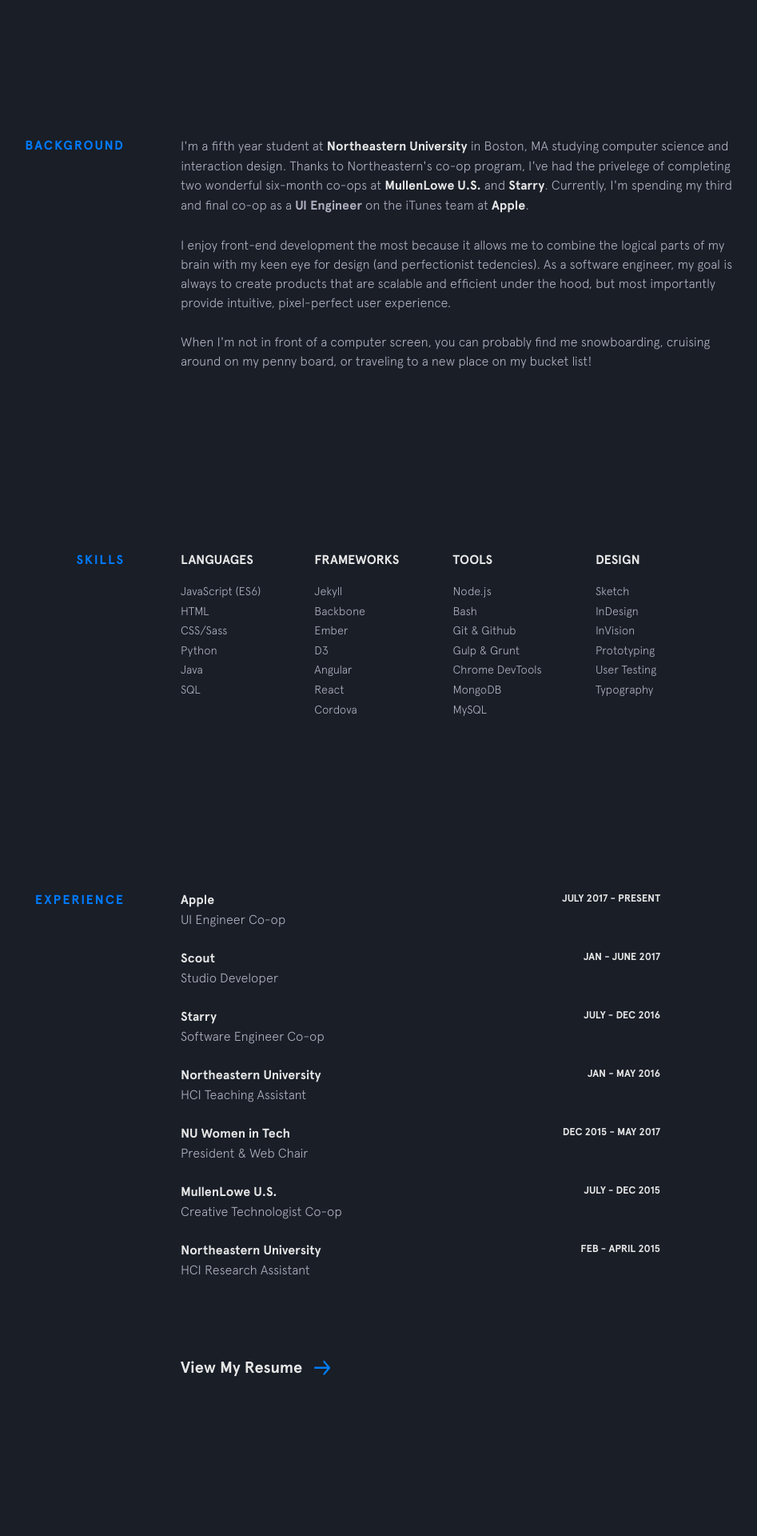
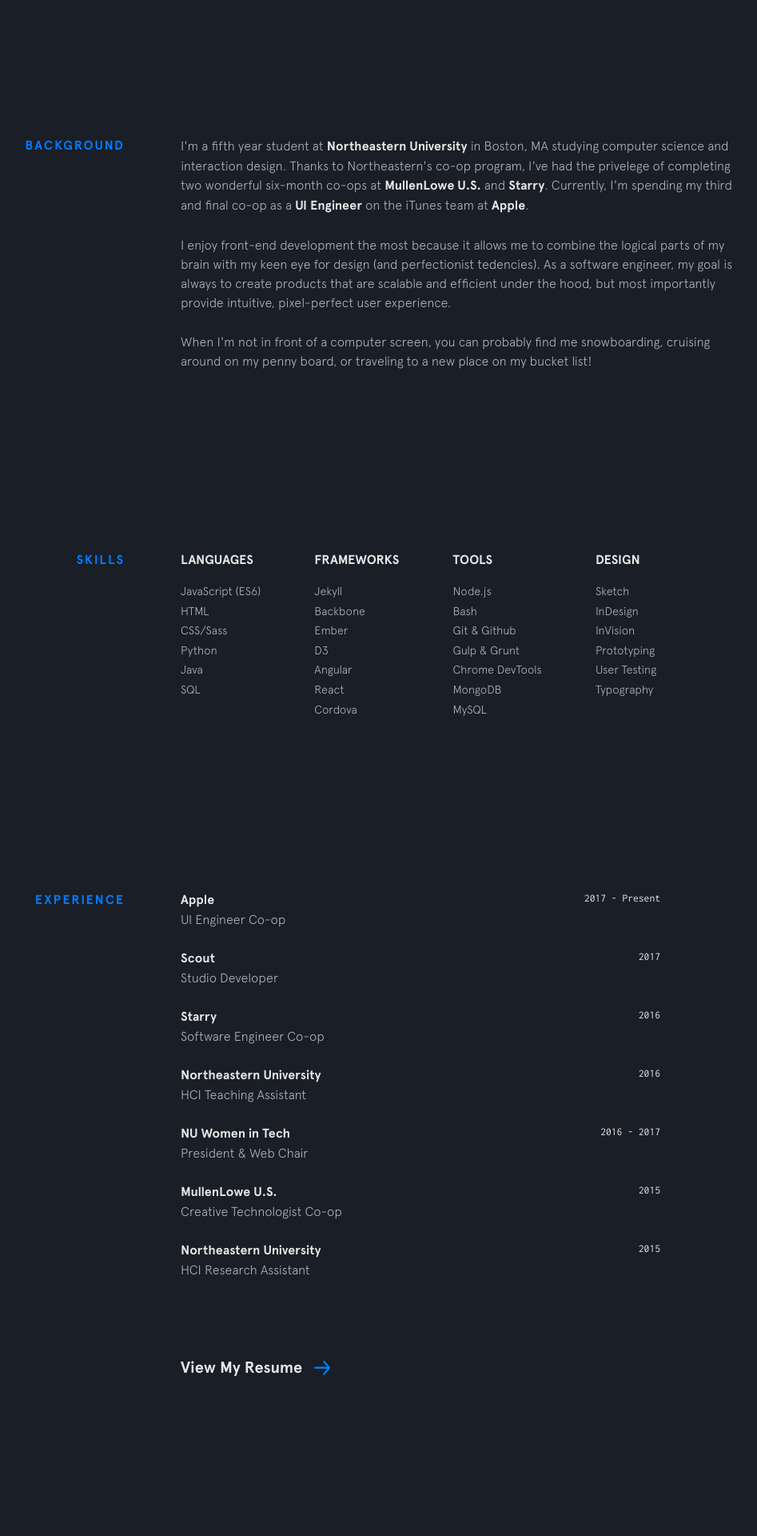
Before and after one commit to bchiang7/v3, a Jekyll site: the page built from index.html, in a window 1280 px wide. Shown: the part 830-2750 px from the top of the page at 80% size, without its empty margins (199-1146 px from the left). Built offline with Jekyll 4.4.1, drawn with Linux system fonts in a browser that asks for light colours; nearby versions of some CDN libraries.

Commit message:
inconsolata

```diff
--- a/_data/experience.yml
+++ b/_data/experience.yml
@@ -1,34 +1,34 @@
 - company: Apple
   url: https://www.apple.com/music/
-  time: July 2017 - Present
+  time: 2017 - Present
   position: UI Engineer Co-op
 
 - company: Scout
   url: https://web.northeastern.edu/scout/
-  time: Jan - June 2017
+  time: 2017
   position: Studio Developer
 
 - company: Starry
   url: https://starry.com/
-  time: July - Dec 2016
+  time: 2016
   position: Software Engineer Co-op
 
 - company: Northeastern University
   url: http://www.ccis.northeastern.edu/
-  time: Jan - May 2016
+  time: 2016
   position: HCI Teaching Assistant
 
 - company: NU Women in Tech
   url: http://nuwit.ccs.neu.edu/
-  time: Dec 2015 - May 2017
+  time: 2016 - 2017
   position: President & Web Chair
 
 - company: MullenLowe U.S.
   url: https://us.mullenlowe.com/
-  time: July - Dec 2015
+  time: 2015
   position: Creative Technologist Co-op
 
 - company: Northeastern University
   url: http://www.ccis.northeastern.edu/
-  time: Feb - April 2015
+  time: 2015
   position: HCI Research Assistant
--- a/_data/other-projects.yml
+++ b/_data/other-projects.yml
@@ -24,7 +24,7 @@
   url: https://github.com/crowddj/crowddj-react
   code: https://github.com/crowddj/crowddj-react
   description: A web app that allows people who are at a party or social gathering with a DJ to request songs via their smartphones. The web app allows people to see the currently playing song, request songs, upvote songs, and rate songs so the DJ can see how the crowd is feeling and act accordingly. In other words, Crowd DJ is essentially a crowdsourced music queue. <br>
-    <a class="underline-link" class="small" href="http://projects.hackbeanpot.com/2017-projects.html">🏆 &nbsp; Won Best UI/UX Design at Hackbeanpot 2017 &nbsp; 🏆</a>
+    <a class="small" href="http://projects.hackbeanpot.com/2017-projects.html">🏆 Won Best UI/UX Design at Hackbeanpot 2017 🏆</a>
   used:
     - thing: React
     - thing: Sass
--- a/_includes/head.html
+++ b/_includes/head.html
@@ -26,5 +26,5 @@
 <meta name="twitter:title" content="{{site.title}}">
 <meta name="twitter:description" content="{{site.description}}">
 <meta name="twitter:image:src" content="{{site.cover}}">
-<link rel="stylesheet" href="https://cdnjs.cloudflare.com/ajax/libs/normalize/4.2.0/normalize.min.css">
+<link href="https://fonts.googleapis.com/css?family=Inconsolata:400,700" rel="stylesheet">
 <link rel="stylesheet" href="{{ site.baseurl }}/css/main.css" hreflang="en-us">
--- a/_scss/partials/_other-projects.scss
+++ b/_scss/partials/_other-projects.scss
@@ -13,13 +13,14 @@
       &__item {
         display: inline-block;
         margin: 3px 3px 3px 0;
-        font-size: 0.70rem;
+        font-size: 0.75rem;
         font-weight: 400;
-        padding: 3px 7px;
+        padding: 2px 7px;
         border-radius: 3px;
         color: $blue;
         border: 1px solid $blue;
         background: transparent;
+        font-family: 'Inconsolata', monospace;
         &:first-of-type {
           margin-left: 0;
         }
```
Also changed, not shown: _scss/partials/_base.scss (+12 -10 lines), _scss/partials/_experience.scss (+2 -6 lines), css/main.css.
